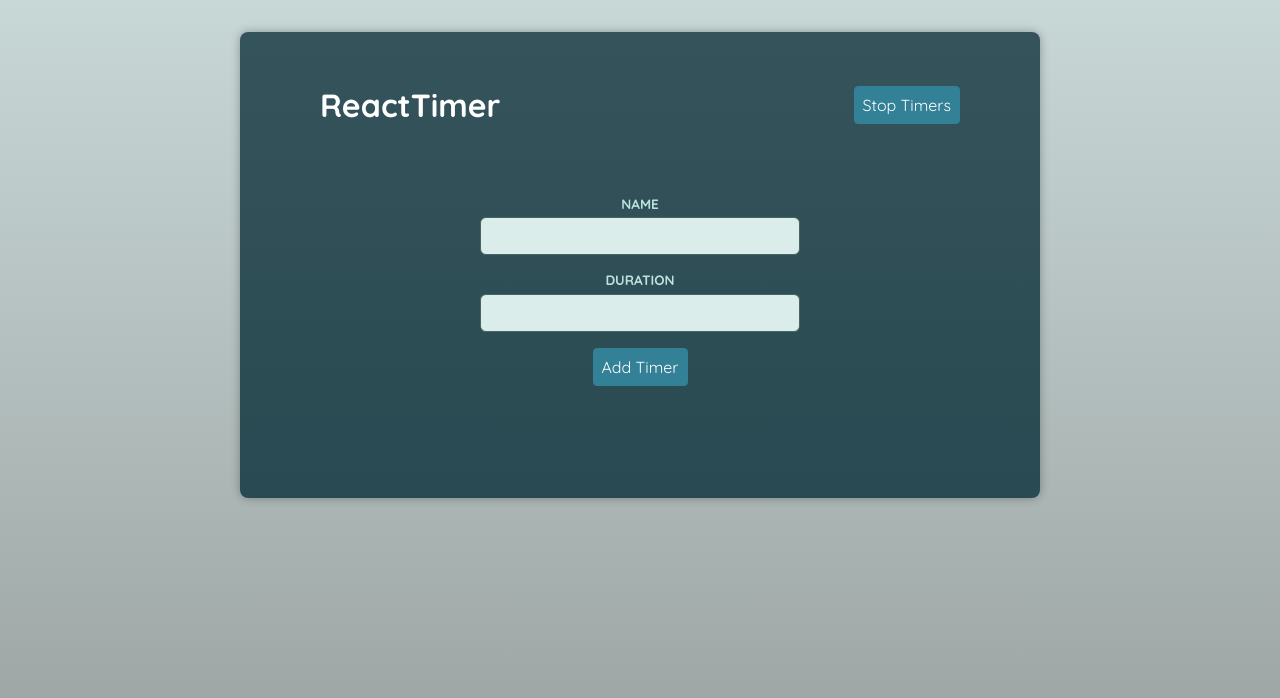
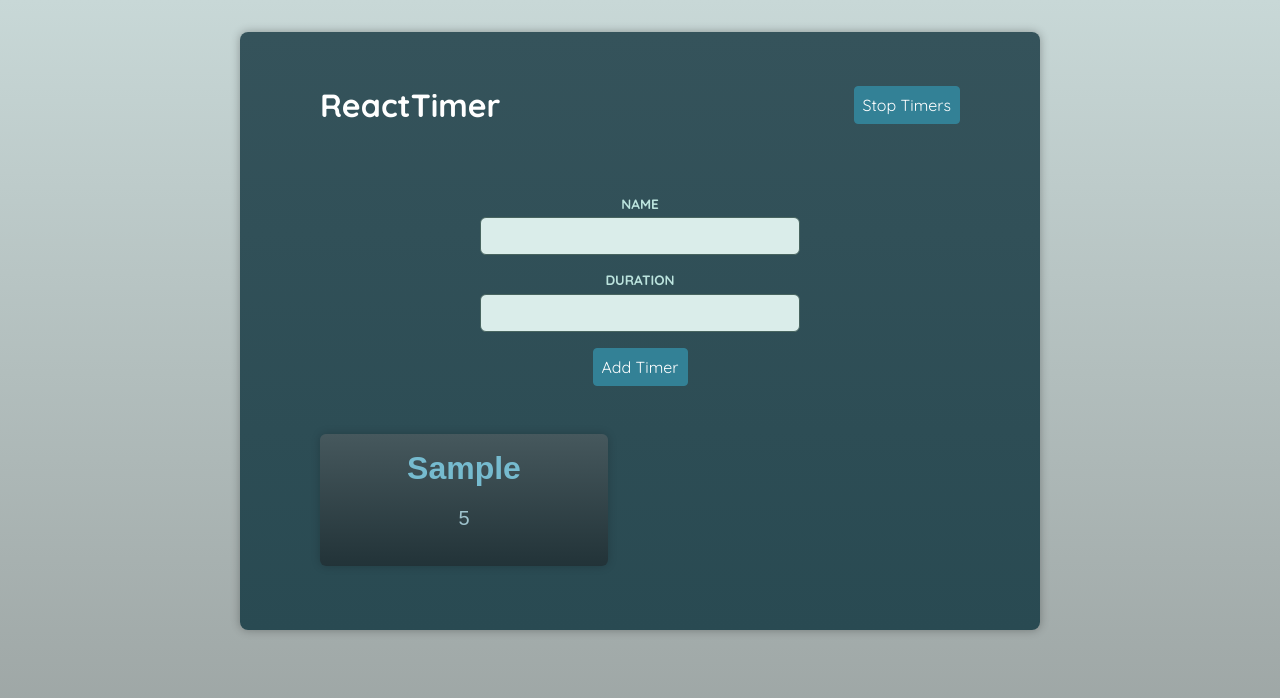
Before and after one commit to Pearl-15/React-TypeScript-Advance, a React (Vite) app: page / in a window 1280 px wide. Both pictures are taken after typing "Sample", "5" into the empty fields and a click on the button "Add Timer". Shown: the top 698 px of the page. Built offline with nearby package versions, Linux system fonts and the light colour scheme; a web font is replaced by a local one.

Commit message:
feat: useContext, useReducer in timers app

```diff
--- a/src/App.tsx
+++ b/src/App.tsx
@@ -1,16 +1,17 @@
 import AddTimer from './components/AddTimer.tsx';
 import Header from './components/Header.tsx';
 import Timers from './components/Timers.tsx';
+import { TimersContextProvider } from './store/timers-context.tsx';
 
 function App() {
   return (
-    <>
+    <TimersContextProvider>
       <Header />
       <main>
         <AddTimer />
         <Timers />
       </main>
-    </>
+    </TimersContextProvider>
   );
 }
 
--- a/src/components/AddTimer.tsx
+++ b/src/components/AddTimer.tsx
@@ -3,12 +3,19 @@
 import Button from './UI/Button';
 import Form, { FormHandle } from './UI/Form';
 import Input from './UI/Input';
+import { useTimersContext } from '../store/timers-context';
 
 export default function AddTimer() {
   const form = useRef<FormHandle>(null);
 
+  const {addTimer} = useTimersContext();
+
   function handleSaveTimer(data: unknown) {
     const extractedData = data as { name: string; duration: string };
+    addTimer({
+      name: extractedData.name,
+      duration: +extractedData.duration, //convert from string to number
+    });
     console.log(extractedData);
     form.current?.clear();
   }
--- a/src/components/Header.tsx
+++ b/src/components/Header.tsx
@@ -1,11 +1,16 @@
+import { useContext } from 'react';
 import Button from './UI/Button';
+import {  useTimersContext } from '../store/timers-context';
 
 export default function Header() {
+
+  const timersCtx = useTimersContext();
+
   return (
     <header>
       <h1>ReactTimer</h1>
 
-      <Button>Stop Timers</Button>
+      <Button onClick={timersCtx.isRunning ? timersCtx.stopTimer : timersCtx.startTimer}>{timersCtx.isRunning ? 'Stop' : 'Start'} Timers</Button>
     </header>
   );
 }
--- a/src/components/Timer.tsx
+++ b/src/components/Timer.tsx
@@ -1,9 +1,15 @@
+import { type Timer as TimerProps } from '../store/timers-context';
 import Container from './UI/Container';
 
-export default function Timer() {
+
+
+export default function Timer({name, duration}: TimerProps) {
+
+
   return (
     <Container as="article">
-      <h2>TODO: TIMER NAME</h2>
+      <h2>{name}</h2>
+      <p>{duration}</p>
     </Container>
   );
 }
--- a/src/components/Timers.tsx
+++ b/src/components/Timers.tsx
@@ -1,3 +1,13 @@
+import { useTimersContext } from "../store/timers-context";
+import Timer from "./Timer";
+
 export default function Timers() {
-    return <ul>{/* TODO ... */}</ul>;
+
+  const {timers} = useTimersContext();
+
+    return <ul>
+      {timers.map((timer) => <li key={timer.name}>
+        <Timer {...timer}></Timer>
+      </li>)}
+    </ul>;
   }
--- /dev/null
+++ b/src/store/timers-context.tsx
@@ -0,0 +1,94 @@
+import { createContext,useContext,useReducer,type ReactNode } from "react";
+
+export type Timer = {
+    name: string;
+    duration: number;
+}
+
+type TimersState = {
+    isRunning: boolean;
+    timers: Timer[];
+}
+
+const initialState: TimersState = {
+    isRunning: true,
+    timers: []
+}
+
+type TimersContextValue = TimersState & {
+    addTimer: (timerData: Timer) => void;
+    startTimer: () => void;
+    stopTimer: () => void;
+}
+
+const TimersContext = createContext<TimersContextValue | null>(null);
+
+export function useTimersContext(){
+    const timersCtx = useContext(TimersContext);
+    if(timersCtx === null){
+        throw new Error('Something went wrong in TimersContext')
+    }
+
+    return timersCtx;
+}
+
+type TimersContextProviderProps = {
+    children: ReactNode
+}
+
+type StartTimersAction = {
+    type: 'START_TIMER'
+}
+
+type StopTimersAction = {
+    type: 'STOP_TIMER'
+}
+
+type AddTimersAction = {
+    type: 'ADD_TIMER' ;
+    payload: Timer;
+}
+
+type Action = StartTimersAction | StopTimersAction | AddTimersAction;
+
+function timersReducer(state: TimersState, action: Action): TimersState{
+
+
+    switch(action.type){
+        case 'ADD_TIMER':
+            return {...state, timers: [...state.timers, {name: action.payload.name, duration: action.payload.duration }]}
+        case 'START_TIMER':
+            return {...state, isRunning: true}
+        case 'STOP_TIMER':
+            return {...state, isRunning: false}
+        default:
+            return state
+    }
+}
+
+
+
+export function TimersContextProvider({children}: TimersContextProviderProps){
+
+    const [ timersState, dispatch ] =useReducer( timersReducer, initialState );
+
+    const ctx: TimersContextValue = {
+        timers: timersState.timers,
+        isRunning: timersState.isRunning,
+        addTimer(timerData){
+            dispatch({type: "ADD_TIMER", payload: timerData})
+        },
+        startTimer(){
+            dispatch({type: 'START_TIMER'})
+        },
+        stopTimer(){
+            dispatch({type: 'STOP_TIMER'})
+        },
+    };
+
+    return(
+       <TimersContext.Provider value={ctx}>
+        {children}
+       </TimersContext.Provider>
+    )
+}
```
